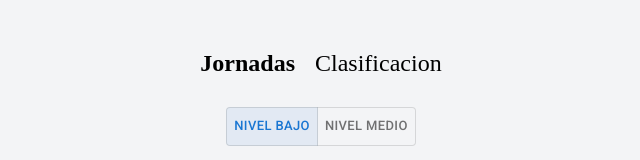
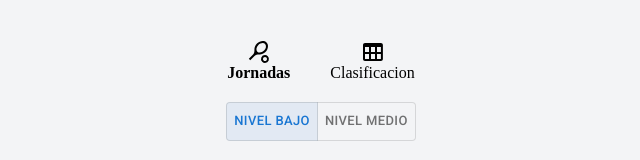
Before and after one commit to Rafius/Padel, a React (Vite) app: page / in a window 1280 px wide. Shown: the top 160 px of the page, without its empty margins (319-959 px from the left). Built offline with nearby package versions, Linux system fonts and the light colour scheme; no server answers.

Commit message:
Update header menu

```diff
--- a/package.json
+++ b/package.json
@@ -14,6 +14,7 @@
     "immer": "9.0.6",
     "react": "17.0.0",
     "react-dom": "17.0.0",
+    "react-icons": "^4.3.1",
     "react-redux": "7.2.6",
     "react-router": "6.1.1",
     "react-router-dom": "^6.1.1",
--- a/src/components/Header/Header.jsx
+++ b/src/components/Header/Header.jsx
@@ -2,6 +2,9 @@ import React from "react";
 import { useLocation } from "react-router";
 import Leagues from "../Leagues/Leagues";
 import useHeaderHooks from "./useHeaderHooks";
+import { MdOutlineSportsTennis } from "react-icons/md";
+
+import { BiTable } from "react-icons/bi";
 
 import {
   HeaderContainer,
@@ -13,11 +16,13 @@ import {
 const headerItems = [
   {
     name: "Jornadas",
-    path: "/"
+    path: "/",
+    icon: <MdOutlineSportsTennis size={"1.5em"} />
   },
   {
     name: "Clasificacion",
-    path: "/ranking"
+    path: "/ranking",
+    icon: <BiTable size={"1.5em"} />
   }
 ];
 
@@ -30,8 +35,9 @@ const Header = () => {
   return (
     <HeaderContainer>
       <HeaderContainerItem>
-        {headerItems.map(({ name, path }) => (
+        {headerItems.map(({ name, path, icon }) => (
           <HeaderItem to={path} key={name}>
+            {icon}
             <HeaderItemName isActive={isActive(path)}>{name}</HeaderItemName>
           </HeaderItem>
         ))}
--- a/src/components/Header/HeaderStyled.jsx
+++ b/src/components/Header/HeaderStyled.jsx
@@ -14,16 +14,27 @@ export const HeaderContainerItem = styled.nav`
   display: flex;
   align-items: center;
   justify-content: center;
+  width: 100%;
+
+  @media (max-width: 768px) {
+    position: fixed;
+    bottom: 0;
+    background-color: rgb(243 244 246);
+  }
 `;
 
 export const HeaderItem = styled(Link)`
-  margin: 10px;
+  display: flex;
+  flex-direction: column;
+  justify-content: center;
+  align-items: center;
+  padding: 20px;
   text-decoration: none;
   color: inherit;
 `;
 
-export const HeaderItemName = styled.h1`
-  ${({ isActive }) => !isActive && "font-weight: normal"}
+export const HeaderItemName = styled.span`
+  ${({ isActive }) => isActive && "font-weight: bold"}
 `;
 
 export const Title = styled.h4`
--- a/src/components/Ranking/Ranking.jsx
+++ b/src/components/Ranking/Ranking.jsx
@@ -18,7 +18,7 @@ const header = [
   "Derrotas",
   "Juegos a Favor",
   "Juegos en Contra",
-  "Diferencia de juegos",
+  "Diferencia de juegos"
 ];
 
 const Ranking = () => {
@@ -45,11 +45,11 @@ const Ranking = () => {
               lose,
               gamesFor,
               gamesAgainst,
-              gamesDifference,
+              gamesDifference
             }) => (
               <StyledTableRow key={name}>
                 <StyledTableCell align="center">{ranking}</StyledTableCell>
-                <StyledTableCell align="left">{name}</StyledTableCell>
+                <StyledTableCell align="center">{name}</StyledTableCell>
                 <StyledTableCell align="center">{points}</StyledTableCell>
                 <StyledTableCell align="center">{played}</StyledTableCell>
                 <StyledTableCell align="center">{won}</StyledTableCell>
--- a/src/redux/matches/matches-reducer.js
+++ b/src/redux/matches/matches-reducer.js
@@ -4,41 +4,40 @@ import {
   GET_MATCHES,
   GET_MATCHES_FAIL,
   GET_MATCHES_SUCCESS,
-  SET_LEAGUE,
+  SET_LEAGUE
 } from "./matches-actions";
 
 const initialState = {
   weeks: [],
-  week: 4,
+  week: 5,
   league: "low",
-  isLoading: false,
+  isLoading: false
 };
 
 const getMatchesHandler = (state) => ({
   ...state,
-  isLoading: true,
+  isLoading: true
 });
 
 const getMatchesSuccessHandler = (state, action) => ({
   ...state,
   ...action.payload.matches,
-  isLoading: false,
+  isLoading: false
 });
 
 const getMatchesFailHandler = (state) => ({
   ...state,
-  isLoading: false,
+  isLoading: false
 });
 
 const setLeagueHandler = (state, action) => ({
   ...state,
-  league: action.payload,
-  week: 1,
+  league: action.payload
 });
 
 const setWeekHandler = (state, action) => ({
   ...state,
-  week: action.payload,
+  week: action.payload
 });
 
 const handlers = {
@@ -46,7 +45,7 @@ const handlers = {
   [GET_MATCHES_SUCCESS]: getMatchesSuccessHandler,
   [GET_MATCHES_FAIL]: getMatchesFailHandler,
   [SET_LEAGUE]: setLeagueHandler,
-  [SET_WEEK]: setWeekHandler,
+  [SET_WEEK]: setWeekHandler
 };
 
 export default reducerFactory(initialState, handlers);
```
Also changed, not shown: src/Components/Header/Header.jsx (+9 -3 lines), src/Components/Header/HeaderStyled.jsx (+14 -3 lines), src/components/Ranking/RankingStyled.jsx (+7 -6 lines), 1 other file (tests, documents, lock files or other folders).
